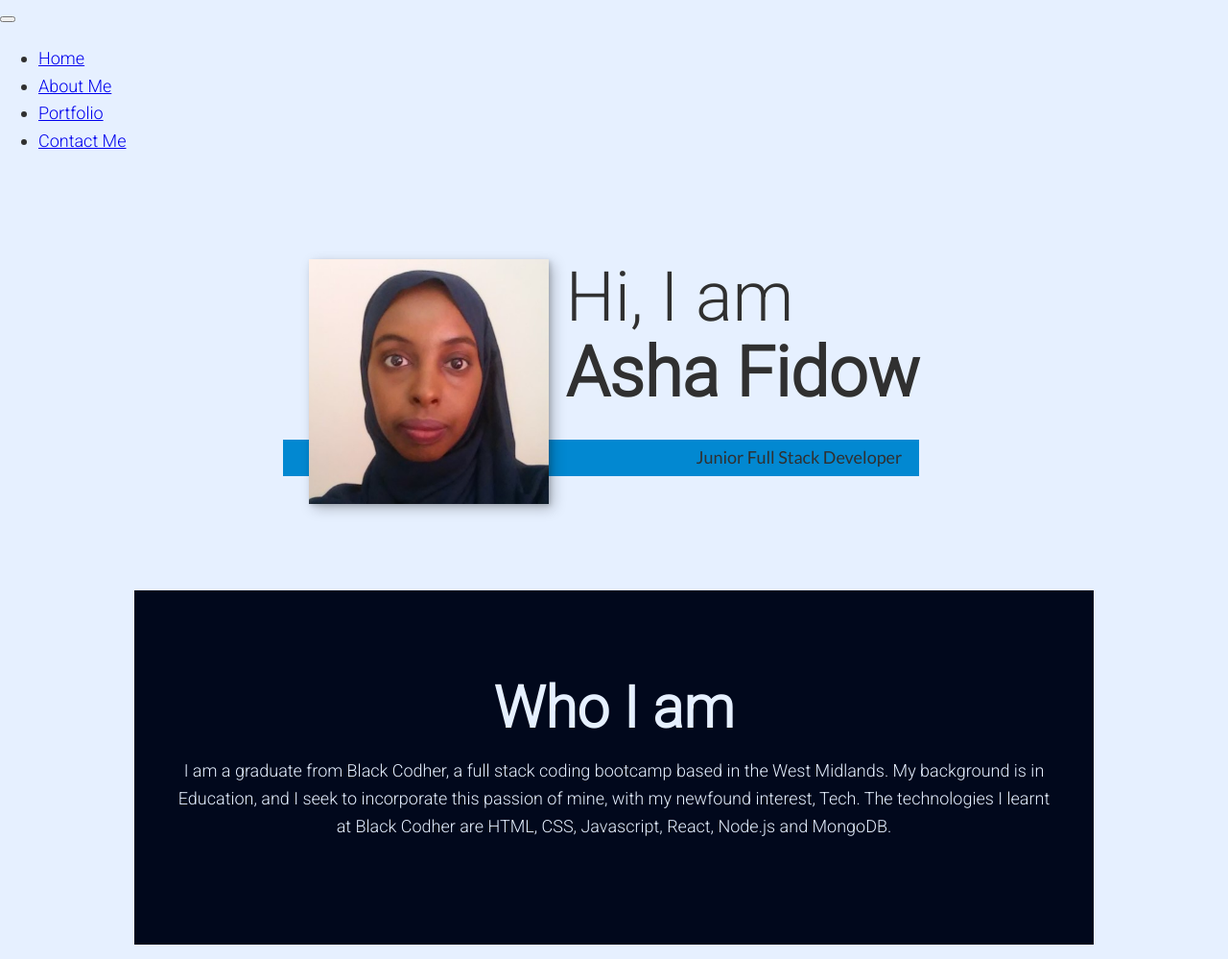
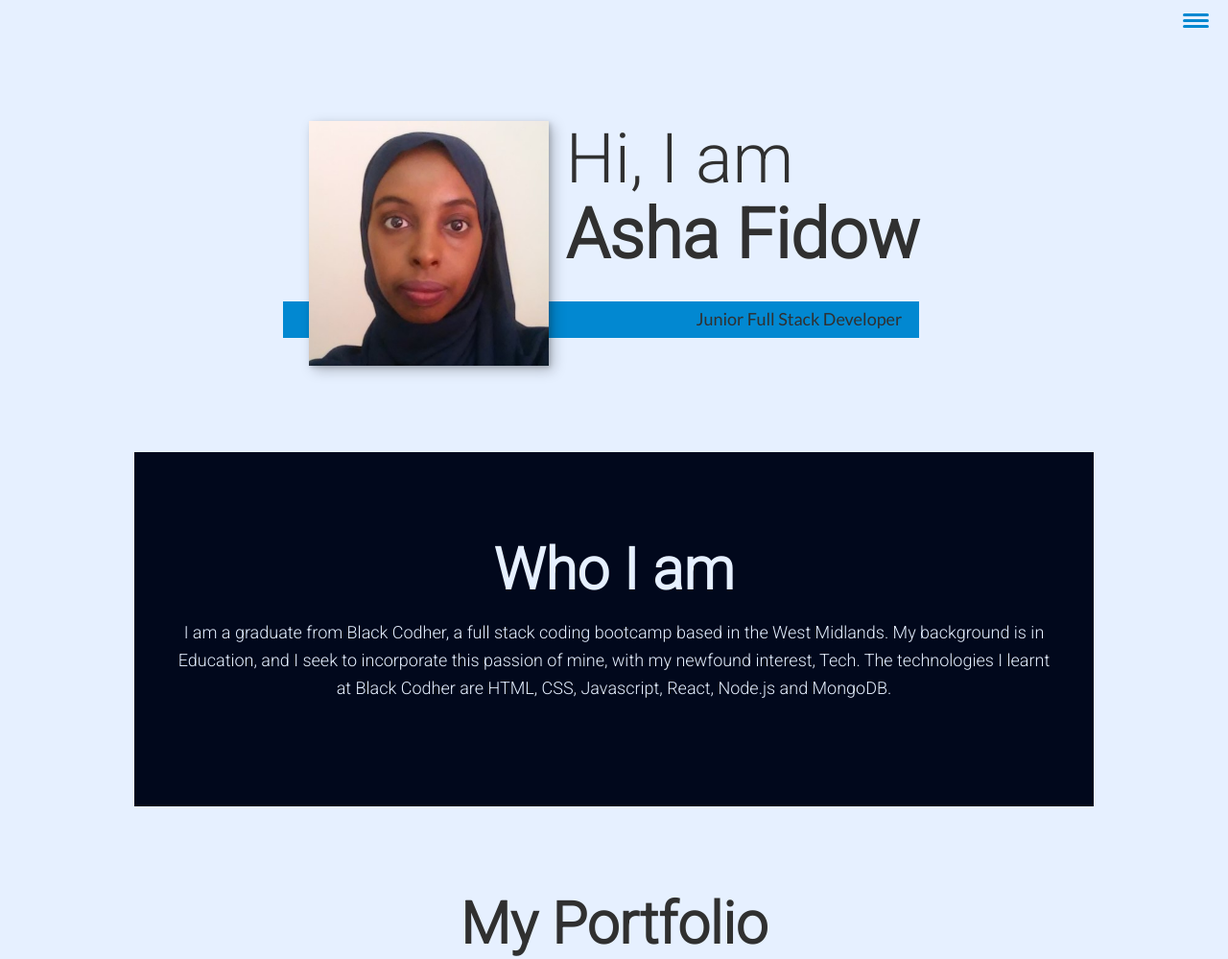
Before and after one commit to Libin91/Portfolio, a plain HTML site: page index.html in a window 1280 px wide. Shown: the top 999 px of the page at 96% size. Drawn offline with Linux system fonts and the light colour scheme.

Commit message:
further changes

```diff
--- a/index.html
+++ b/index.html
@@ -25,11 +25,11 @@
       </button>
 
         <nav class="main-nav">
-          <ul class="nav-item">
-            <li><a href="#home">Home</a></li>
-            <li><a href="#about">About Me</a></li>
-            <li><a href="#portfolio">Portfolio</a></li>
-            <li><a href="#contact">Contact Me</a></li>
+          <ul class="nav__list">
+            <li class="nav__item"><a href="#home" class="nav__link">Home</a></li>
+            <li class="nav__item"><a href="#about" class="nav__link">About Me</a></li>
+            <li class="nav__item"><a href="#portfolio" class="nav__link">Portfolio</a></li>
+            <li class="nav__item"><a href="#contact" class="nav__link">Contact Me</a></li>
           </ul>
         </nav>
 
@@ -101,5 +101,9 @@
           </li>
           </ul>
 
+      </footer>
 
-      </footer>
+      <script src="index.js"></script>
+
+    </body>
+  </html>
--- /dev/null
+++ b/index.js
@@ -0,0 +1,5 @@
+const navToggle = document.querySelector('.nav-toggle');
+
+navToggle.addEventListener('click', () => {
+    document.body.classList.toggle('nav-open');
+})
--- a/style.css
+++ b/style.css
@@ -63,6 +63,111 @@ h1 {font-size: var(--fs-h1);}
 h2 {font-size: var(--fs-h2);}
 h3 {font-size: var(--fs-h3);}
 
+header {
+  display: flex;
+  justify-content: space-between;
+  padding: 1em;
+}
+
+.main-nav {
+  position: fixed;
+  background: #01081c;
+  color: var(--clr-light);
+  top: 0;
+  bottom: 0;
+  left: 0;
+  right: 0;
+  z-index: 100;
+
+  transform: translateX(100%);
+  transition:transform 250ms cubic-bezier(.5, 0, .5, 1);
+}
+
+.nav__list {
+  list-style: none;
+  display: flex;
+  height: 100%;
+  flex-direction: column;
+  justify-content: space-evenly;
+  align-items: center;
+  margin: 0;
+  padding: 0;
+
+}
+
+.nav__link {
+  color: inherit;
+  font-weight: var(--fw-bold);
+  font-size: var(--fs-h3);
+  text-decoration: none;
+}
+
+.nav__link:hover {
+  color: var(--clr-accent);
+}
+
+.nav-toggle {
+  padding: 0.5em;
+  background: transparent;
+  border: 0;
+  cursor: pointer;
+  position: absolute;
+  right: 1em;
+  top: 1em;
+  z-index: 1000;
+
+}
+
+.nav-open .main-nav {
+  transform: translateX(0);
+}
+
+.nav-open .nav-toggle {
+  position: fixed;
+}
+
+.nav-open .hamburger {
+  transform: rotate(.625turn);
+}
+
+.nav-open .hamburger::before {
+  transform: rotate(90deg) translateX(-6px)
+}
+
+.nav-open .hamburger::after {
+  opacity: 0;
+}
+
+
+.hamburger {
+  display: block;
+  position: relative;
+}
+
+.hamburger,
+.hamburger::before,
+.hamburger::after {
+  background: var(--clr-accent);
+  width: 2em;
+  height: 3px;
+  border-radius: 1em;
+  transition: transform 250ms ease-in-out;
+
+}
+
+.hamburger::before,
+.hamburger::after {
+  content: '';
+  position: absolute;
+  left: 0;
+  right: 0;
+}
+
+.hamburger::before {top: 6px;}
+.hamburger::after {bottom: 6px;}
+
+
+/*Intro section */
 .section__title {
   margin-bottom: .25em;
 
```
